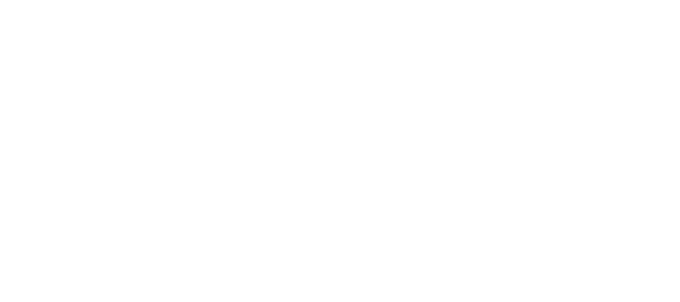
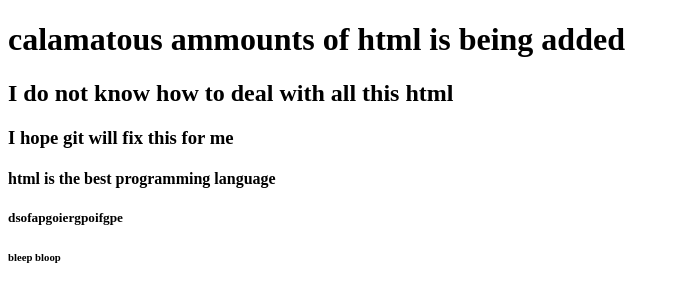
Before and after one commit to Aryo-Patel/git-2, a plain HTML site: page index.html in a window 1280 px wide. Shown: the whole page, without its empty margins (0-680 px from the left). Drawn offline with Linux system fonts and the light colour scheme.

Commit message:
added index html

```diff
--- a/index.html
+++ b/index.html
@@ -4,6 +4,11 @@
         <title>git-two</title>
     </head>
     <body>
-
+        <h1>calamatous ammounts of html is being added</h1>
+        <h2>I do not know how to deal with all this html</h2>
+        <h3>I hope git will fix this for me</h3>
+        <h4>html is the best programming language</h4>
+        <h5>dsofapgoiergpoifgpe</h5>
+        <h6>bleep bloop</h6>
     </body>
 </html>
```
